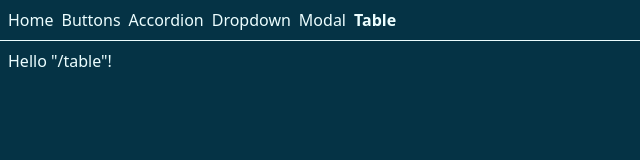
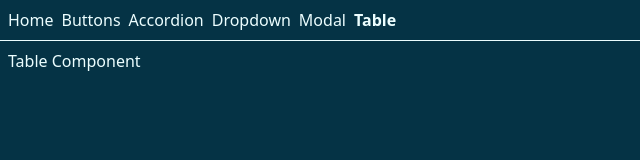
Before and after one commit to SmackSmash/comps-ts, a React (Vite) app: page /table in a window 1280 px wide. Shown: the top 160 px of the page, without its empty margins (0-640 px from the left). Built offline with nearby package versions, Linux system fonts and the light colour scheme.

Commit message:
Added table component

```diff
--- /dev/null
+++ b/src/components/Table.tsx
@@ -0,0 +1,7 @@
+import type { FC } from 'react';
+
+const Table: FC = () => {
+  return <div>Table Component</div>;
+};
+
+export default Table;
--- a/src/routes/table.tsx
+++ b/src/routes/table.tsx
@@ -1,7 +1,8 @@
 import { createFileRoute } from '@tanstack/react-router';
+import Table from '../components/Table';
 
 const RouteComponent = () => {
-  return <div>Hello "/table"!</div>;
+  return <Table />;
 };
 
 export const Route = createFileRoute('/table')({
```
